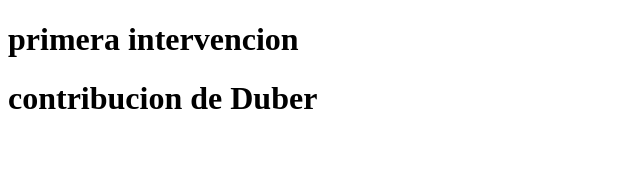
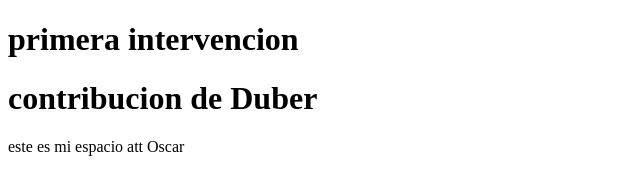
Before and after one commit to oscarburbano278/FirstContribution, a plain HTML site: page index.html in a window 1280 px wide. Shown: the whole page, without its empty margins (0-640 px from the left). Drawn offline with Linux system fonts and the light colour scheme.

Commit message:
separe mi espacio OSCAR

```diff
--- a/index.html
+++ b/index.html
@@ -9,5 +9,25 @@
 <body>
     <h1>primera intervencion</h1>
     <h1>contribucion de Duber</h1>
+
+
+
+
+
+
+
+
+
+
+
+
+
+
+
+
+
+
+
+    <p>este es mi espacio att Oscar</p>
 </body>
 </html>
```
